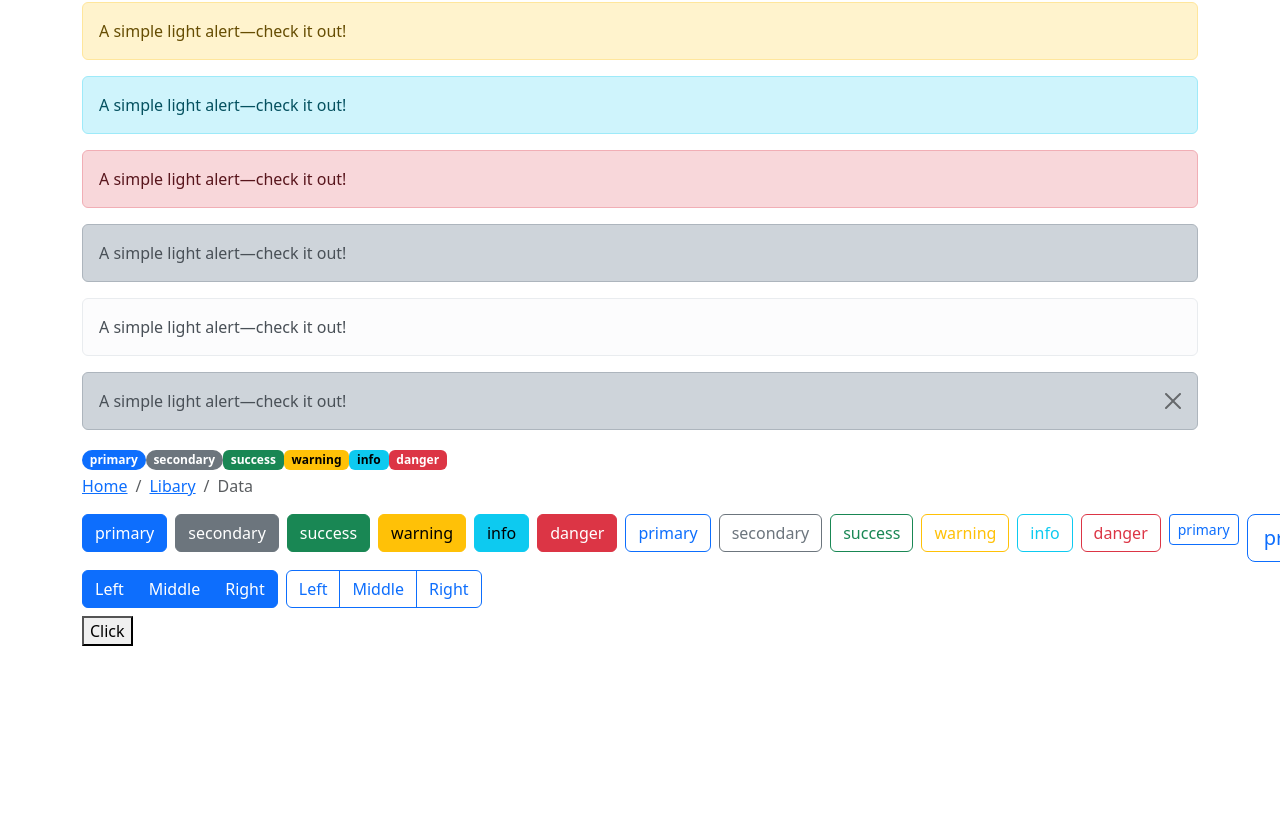
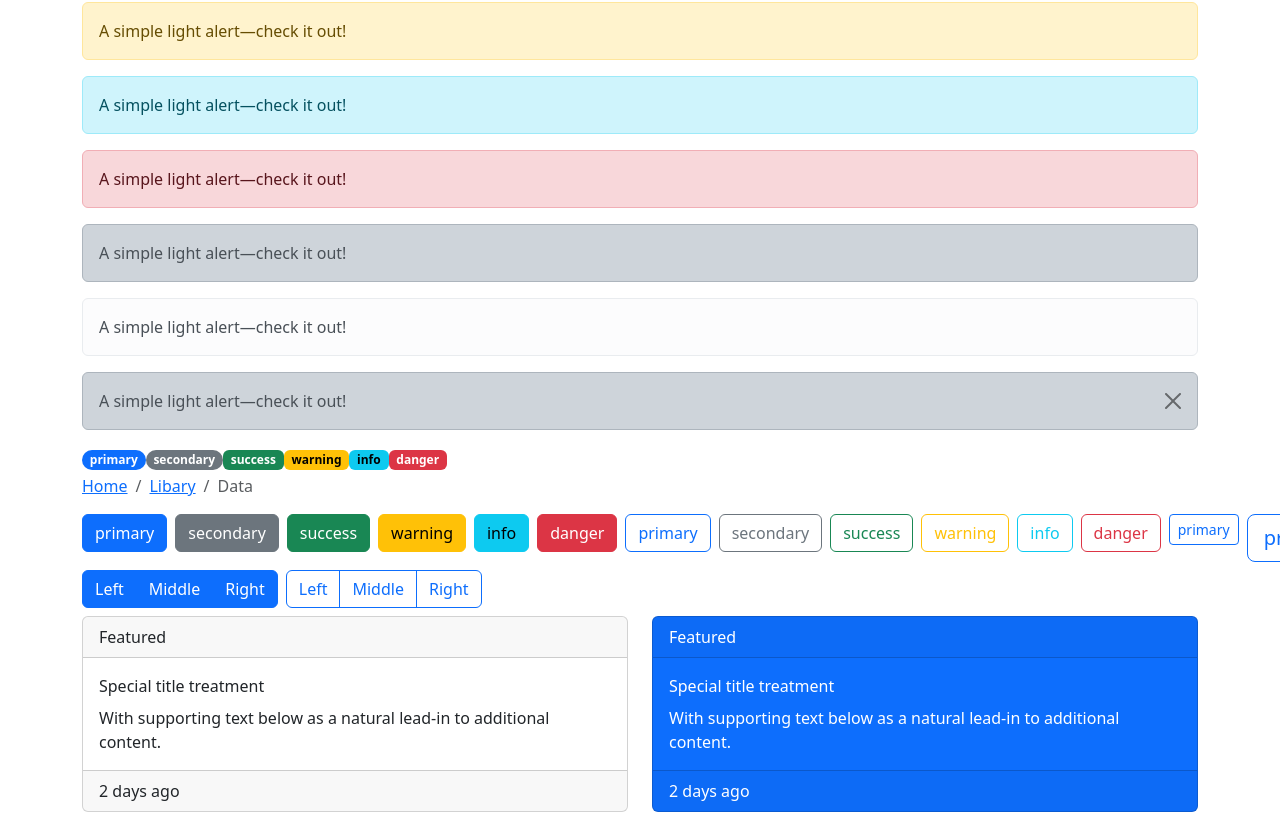
Before and after one commit to ridwan-p/template-reactjs, a React (Vite) app: page / in a window 1280 px wide. Shown: the part 392-1212 px from the top of the page. Before the commit the page ends 1038 px from the top, so only its background shows below. Built offline with nearby package versions, Linux system fonts and the light colour scheme.

Commit message:
add grid

```diff
--- a/src/core/components/Collapse.tsx
+++ b/src/core/components/Collapse.tsx
@@ -1,5 +1,5 @@
 import clsx from 'clsx';
-import { IPropsCollapse } from './interfaces/Collapse';
+import { IPropsCollapse } from './interfaces';
 import { Transition } from 'react-transition-group';
 import { useRef, useState } from 'react';
 import { TransitionTimeouts, TransitionStates } from '../constants/transitions';
--- a/src/core/components/Container.tsx
+++ b/src/core/components/Container.tsx
@@ -1,17 +1,22 @@
 import clsx from 'clsx';
 import { useMemo } from "react";
-import { IPropsContainer } from './interfaces/Container';
+import { IPropsContainer } from './interfaces';
 
 
 export const Container = ({
+  element: Element = 'div',
   children,
   className,
-  breakpoint
+  breakpoint,
+  ...props
 }: IPropsContainer) => {
   const containerClass = useMemo(() => breakpoint ? `container-${breakpoint}` : `container`, [breakpoint])
   return (
-    <div className={clsx(containerClass, className)}>
+    <Element
+      className={clsx(containerClass, className)}
+      {...props}
+    >
       {children}
-    </div>
+    </Element>
   )
 }
--- /dev/null
+++ b/src/core/components/Grid.tsx
@@ -0,0 +1,51 @@
+import clsx from 'clsx';
+import { IPropsCol, IPropsRow } from './interfaces';
+import { ColSizeType } from '../types';
+import { COLUMN_SIZES } from '../constants/sizes';
+
+export const Row = ({
+  element: Element = 'div',
+  children,
+  className,
+  ...props
+}: IPropsRow) => {
+  return (
+    <Element
+      className={clsx('row', className)}
+      {...props}
+    >
+      {children}
+    </Element>
+  )
+}
+
+export const Col = ({
+  element: Element = 'div',
+  children,
+  className,
+  ...props
+}: IPropsCol) => {
+  const getSizesClass = (sizes: ColSizeType[], attributes: { [key: string]: unknown }) => {
+    const colClasses: string[] = [];
+    sizes.forEach((size) => {
+      const isXs = size === 'xs'
+      const width = attributes[size]
+      if (width) {
+        colClasses.push(isXs ? `col-${width}` : `col-${size}-${width}`)
+        delete attributes[size]
+      } else if (isXs) {
+        colClasses.push('col')
+      }
+    })
+    return colClasses;
+  }
+  const sizesClasses = getSizesClass(COLUMN_SIZES, props)
+  return (
+    <Element
+      className={clsx(sizesClasses, className)}
+      {...props}
+    >
+      {children}
+    </Element>
+  )
+}
--- a/src/core/components/index.ts
+++ b/src/core/components/index.ts
@@ -2,5 +2,7 @@ export * from "./Accordion";
 export * from "./Alert";
 export * from "./Badge";
 export * from "./Breadcrumb";
+export * from "./Card";
 export * from "./Container";
 export * from "./Collapse";
+export * from "./Grid";
--- a/src/core/components/interfaces/index.ts
+++ b/src/core/components/interfaces/index.ts
@@ -3,4 +3,7 @@ export * from './Alert'
 export * from './Badge'
 export * from './Breadcrumb'
 export * from './Button'
+export * from './Card'
+export * from './Collapse'
 export * from './Container'
+export * from './Grid'
--- /dev/null
+++ b/src/core/constants/sizes.ts
@@ -0,0 +1,3 @@
+import { ColSizeType } from "../types";
+
+export const COLUMN_SIZES:ColSizeType[] = ['xs', 'sm', 'md', 'lg', 'xl', 'xxl']
--- a/src/core/types/sizes.ts
+++ b/src/core/types/sizes.ts
@@ -1,3 +1,5 @@
 export type BreakpointType = "fluid" | 'sm' | 'md' | 'lg' | 'xl' | 'xxl' | 'xxxl';
 
 export type ButtonSizeType = 'sm' | 'lg'
+
+export type ColSizeType = 'xs' | 'sm' | 'md' | 'lg' | 'xl' | 'xxl'
--- a/src/views/screens/Home/index.tsx
+++ b/src/views/screens/Home/index.tsx
@@ -1,5 +1,5 @@
 import { useState } from 'react';
-import { Accordion, Alert, Badge, Breadcrumb, Collapse, Container } from '../../../core/components';
+import { Accordion, Alert, Badge, Breadcrumb, Card, CardBody, CardFooter, CardHeader, CardText, CardTitle, Col, Collapse, Container, Row } from '../../../core/components';
 import { ToggleParamsAccordion } from '../../../core/components/interfaces';
 import { Button, ButtonGroup } from '../../../core/components/Button';
 
@@ -90,14 +90,30 @@ export const Home = () => {
           <Button isOutline color='primary'>Right</Button>
         </ButtonGroup>
       </div>
-      <Collapse isOpen={isOpenCollapse} >
-        <div className="card" style={{ width: 300 }}>
-          <div className="card-body">
-            Some placeholder content for the collapse component. This panel is hidden by default but revealed when the user activates the relevant trigger.
-          </div>
-        </div>
-      </Collapse>
-      <button onClick={() => { setIsOpenCollapse(!isOpenCollapse) }}>Click</button>
+      <div className="my-2">
+        <Row>
+          <Col xs={3} md={6}>
+            <Card>
+              <CardHeader>Featured</CardHeader>
+              <CardBody>
+                <CardTitle>Special title treatment</CardTitle>
+                <CardText>With supporting text below as a natural lead-in to additional content.</CardText>
+              </CardBody>
+              <CardFooter>2 days ago</CardFooter>
+            </Card>
+          </Col>
+          <Col>
+            <Card color='primary'>
+              <CardHeader>Featured</CardHeader>
+              <CardBody>
+                <CardTitle>Special title treatment</CardTitle>
+                <CardText>With supporting text below as a natural lead-in to additional content.</CardText>
+              </CardBody>
+              <CardFooter>2 days ago</CardFooter>
+            </Card>
+          </Col>
+        </Row>
+      </div>
     </Container>
   )
 }
```
Also changed, not shown: src/core/components/interfaces/Container.ts (+5 -5 lines), src/core/components/interfaces/Grid.ts (added, +20 -0 lines).
